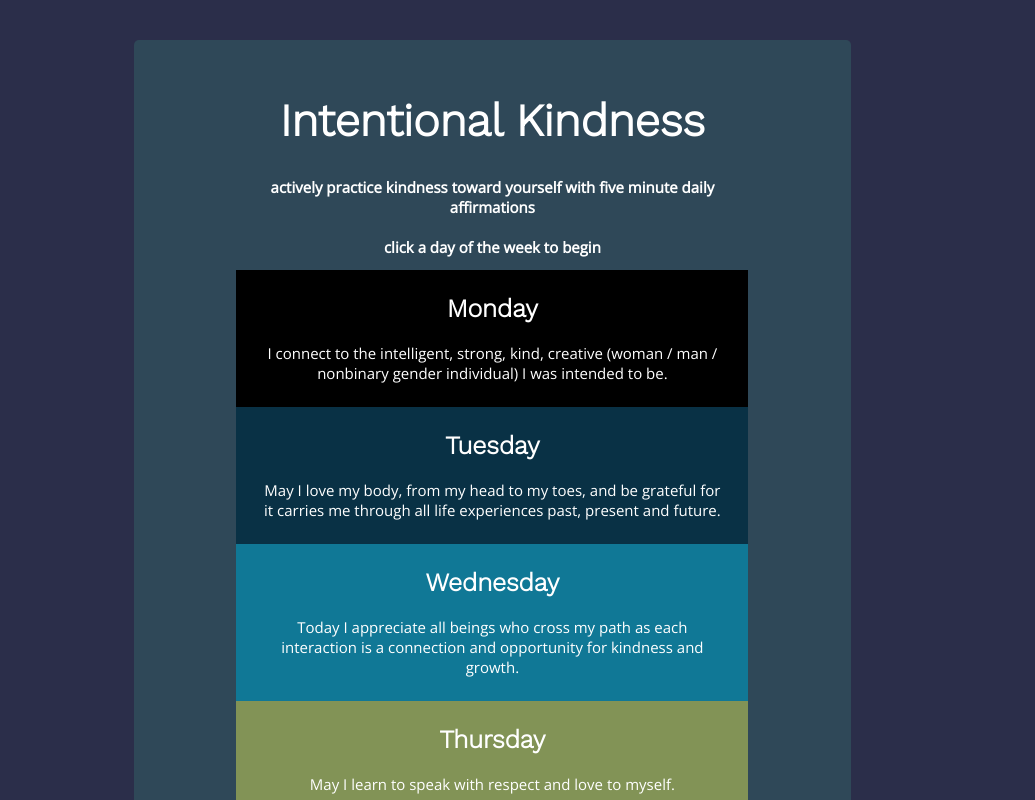
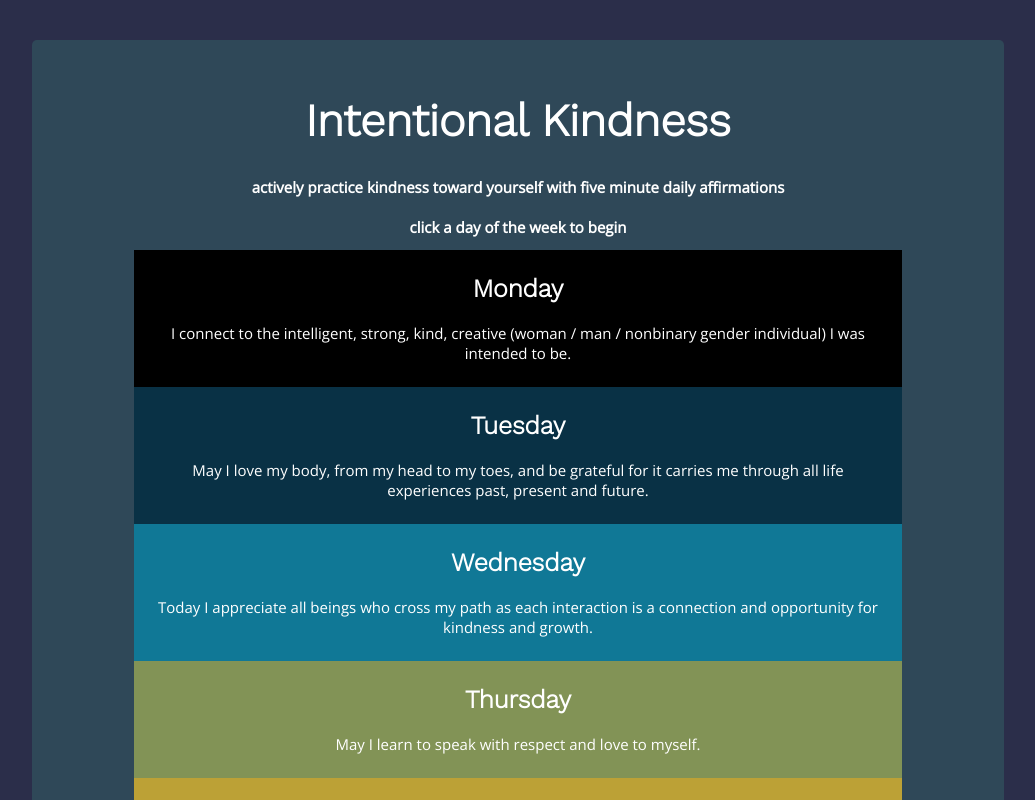
Before and after one commit to michellebakels/coding-with-kindness, a React (Create React App) app: page / in a window 1280 px wide. Shown: the top 800 px of the page, without its empty margins (122-1157 px from the left). Built offline with nearby package versions, Linux system fonts and the light colour scheme.

Commit message:
update page formatting

```diff
--- a/src/App.css
+++ b/src/App.css
@@ -34,8 +34,8 @@ h2 {
 }
 
 .center {
-  margin: 5vh 20vw;
-  width: 40vw;
+  margin: 5vh 12vw;
+  width: 60vw;
   min-height: 45vh;
   padding: 3vh 8vw;
   border-radius: 5px;
```
